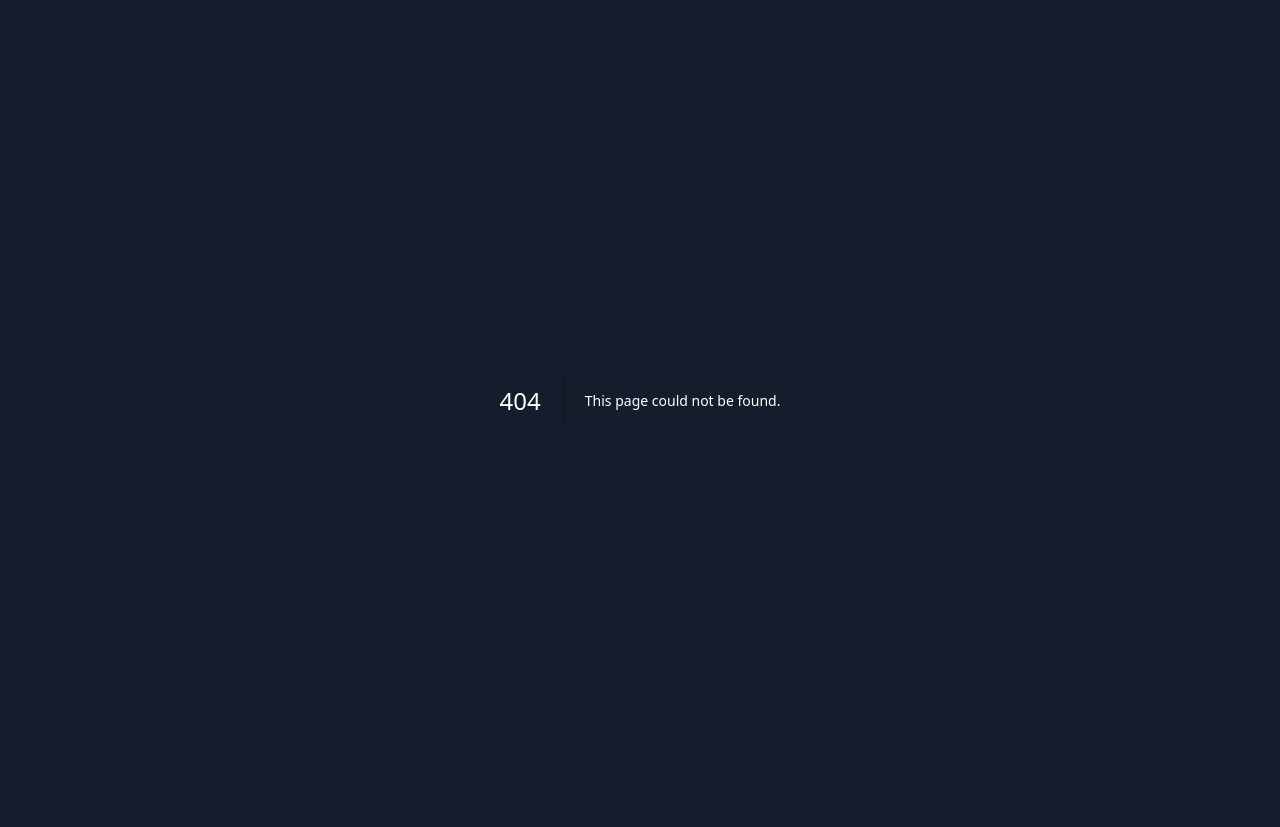
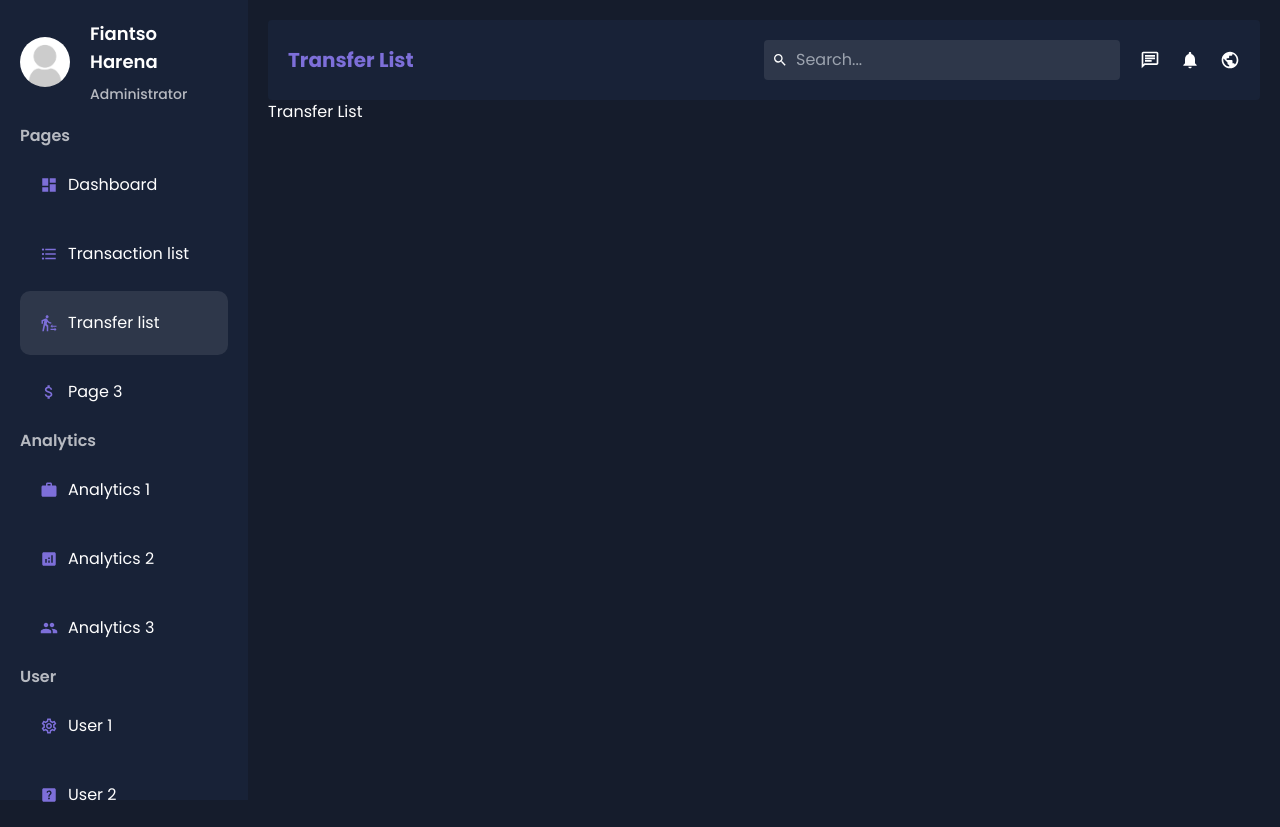
Before and after one commit to HarenaFiantso/digitalbank-ui, a Next.js app: page /dashboard/transfer-list in a window 1280 px wide. Before the commit this address had no page. Before the commit the page ends 800 px from the top, so only its background shows below. Built offline with nearby package versions, Linux system fonts and the light colour scheme.

Commit message:
feat: transfer list page initialized

```diff
--- a/src/app/dashboard/layout.tsx
+++ b/src/app/dashboard/layout.tsx
@@ -5,7 +5,7 @@ import { ReactNode } from 'react';
 export default function DashboardLayout({ children }: { children: ReactNode }) {
   return (
     <div className='flex'>
-      <div style={{ flex: 1 }} className='bg-main-soft h-screen'>
+      <div style={{ flex: 1 }} className='h-screen bg-main-soft'>
         <Sidebar />
       </div>
       <div style={{ flex: 4 }} className='p-5'>
--- a/src/app/dashboard/transaction-list/page.tsx
+++ b/src/app/dashboard/transaction-list/page.tsx
@@ -1,3 +1,3 @@
 export default function TransactionList() {
-  return <>Transaction List</>
+  return <>Transaction List</>;
 }
--- /dev/null
+++ b/src/app/dashboard/transfer-list/page.tsx
@@ -0,0 +1,3 @@
+export default function TransferList() {
+  return <>Transfer List</>;
+}
--- a/src/components/dashboard/navbar/navbar.tsx
+++ b/src/components/dashboard/navbar/navbar.tsx
@@ -1,4 +1,4 @@
-"use client"
+'use client';
 
 import { usePathname } from 'next/navigation';
 import { MdNotifications, MdOutlineChat, MdPublic, MdSearch } from 'react-icons/md';
@@ -7,14 +7,14 @@ export default function Navbar() {
   const pathname = usePathname();
 
   return (
-    <div className='p-5 rounded bg-main-soft flex items-center justify-between'>
-      <div className="text-blue font-bold text-xl capitalize">{pathname.split("/").pop()?.replace("-", " ")}</div>
-      <div className="flex items-center gap-5">
-        <div className="flex items-center gap-2 bg-[#2e374a] p-2 rounded">
+    <div className='flex items-center justify-between rounded bg-main-soft p-5'>
+      <div className='text-xl font-bold capitalize text-blue'>{pathname.split('/').pop()?.replace('-', ' ')}</div>
+      <div className='flex items-center gap-5'>
+        <div className='flex items-center gap-2 rounded bg-[#2e374a] p-2'>
           <MdSearch />
-          <input type="text" placeholder="Search..." className="bg-transparent border-none text-light" />
+          <input type='text' placeholder='Search...' className='border-none bg-transparent text-light' />
         </div>
-        <div className="flex justify-between gap-5">
+        <div className='flex justify-between gap-5'>
           <MdOutlineChat size={20} />
           <MdNotifications size={20} />
           <MdPublic size={20} />
--- a/src/components/dashboard/sidebar/menuLink.tsx
+++ b/src/components/dashboard/sidebar/menuLink.tsx
@@ -1,16 +1,19 @@
-"use client"
+'use client';
 
 import { MenuItem } from '@/types/MenuItem';
 import Link from 'next/link';
+import { usePathname } from 'next/navigation';
 import React from 'react';
-import { usePathname } from 'next/navigation';
 
 export default function MenuLink({ item }: { item: MenuItem }) {
   const pathname = usePathname();
 
   return (
-    <Link href={item.path} className={`my-[5px] flex items-center gap-[10px] rounded-[10px] p-[20px] text-md transition-all hover:bg-hover ${pathname === item.path && 'bg-hover'}`}>
-      <span className="text-lg text-blue">{item.icon}</span> {item.title}
+    <Link
+      href={item.path}
+      className={`text-md my-[5px] flex items-center gap-[10px] rounded-[10px] p-[20px] transition-all hover:bg-hover ${pathname === item.path && 'bg-hover'}`}
+    >
+      <span className='text-lg text-blue'>{item.icon}</span> {item.title}
     </Link>
   );
 }
--- a/src/components/dashboard/sidebar/sidebar.tsx
+++ b/src/components/dashboard/sidebar/sidebar.tsx
@@ -14,10 +14,10 @@ export default function Sidebar() {
         </div>
       </div>
       <ul>
-        {menuItems.map(category => (
+        {menuItems.map((category) => (
           <li key={category.title}>
-            <span className='mb-4 text-2 font-semibold text-[#b7bac1]'>{category.title}</span>
-            {category.list.map(item => (
+            <span className='text-2 mb-4 font-semibold text-[#b7bac1]'>{category.title}</span>
+            {category.list.map((item) => (
               <MenuLink key={item.path} item={item} />
             ))}
           </li>
--- a/src/data/menuItems.tsx
+++ b/src/data/menuItems.tsx
@@ -1,12 +1,13 @@
 import {
   MdAnalytics,
   MdAttachMoney,
-  MdDashboard, MdHelpCenter, MdOutlineSettings,
+  MdDashboard,
+  MdFormatListBulleted,
+  MdHelpCenter,
+  MdOutlineSettings,
+  MdOutlineTransferWithinAStation,
   MdPeople,
-  MdShoppingBag,
-  MdSupervisedUserCircle,
   MdWork,
-  MdFormatListBulleted
 } from 'react-icons/md';
 
 export const menuItems = [
@@ -24,9 +25,9 @@ export const menuItems = [
         icon: <MdFormatListBulleted />,
       },
       {
-        title: 'Page 2',
-        path: '/dashboard/page-2',
-        icon: <MdShoppingBag />,
+        title: 'Transfer list',
+        path: '/dashboard/transfer-list',
+        icon: <MdOutlineTransferWithinAStation />,
       },
       {
         title: 'Page 3',
--- a/src/types/MenuItem.ts
+++ b/src/types/MenuItem.ts
@@ -3,5 +3,5 @@ import { ReactNode } from 'react';
 export interface MenuItem {
   path: string;
   title: string;
-  icon: ReactNode
+  icon: ReactNode;
 }
--- a/tailwind.config.ts
+++ b/tailwind.config.ts
@@ -13,9 +13,9 @@ const config: Config = {
       },
       colors: {
         white: '#FFF',
-        'color': '#6D6A7C',
-        'light': "#A19FAD",
-        'blue': "#7d6fd9"
+        color: '#6D6A7C',
+        light: '#A19FAD',
+        blue: '#7d6fd9',
       },
       backgroundColor: {
         main: '#151c2c',
```
